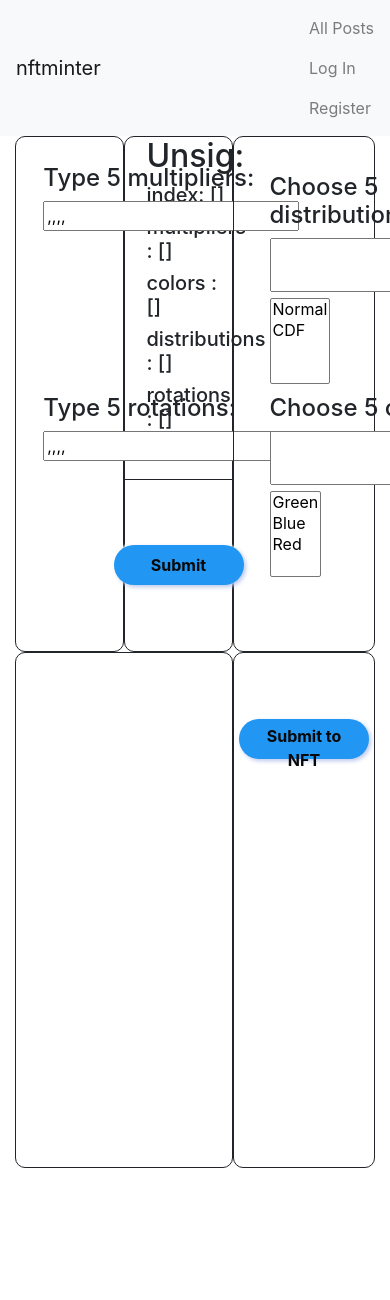
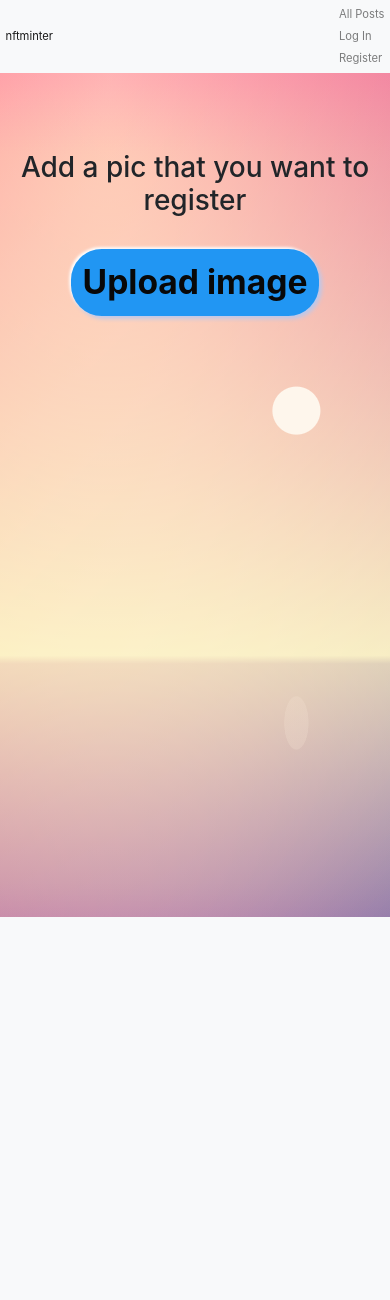
Before and after one commit to MarceloArraes/AdaMinterFinalCs50Harvard, a Django app: page / in a window 390 px wide; the page is wider, and only the part inside the window is pictured. Shown: the top 1300 px of that part. After the commit the page ends 917 px from the top of that part, so only its background shows below. Run offline with Django 3.2, Linux system fonts and the light colour scheme; some libraries are stand-ins or nearby versions.

Commit message:
Making the minter a litle more responsive

```diff
--- a/minter/nftminter/static/nftminter/styles.css
+++ b/minter/nftminter/static/nftminter/styles.css
@@ -1,43 +1,64 @@
+html{
+  /* A cada 1rem = 10px */
+  font-size: 62.5%;
+  margin: 0;
+  padding: 0;
+  width: 100%;
+  height: 100%;
+  box-sizing: border-box;
+}
+.navbar-nav,.navbar-brand{
+  /* A cada 1rem = 10px */
+  font-size: 2rem;
+}
 #img_art {
   align-content: center;
-  width: 100%;
-  height: 100%;
+  width: 90%;
+  height: 90%;
   display: none;
 }
 
-#submit_unsig, button {
-  margin: 5px;
-  min-width: 130px;
-  height: 40px;
+#submit_unsig, button, #labelfile {
+  margin: 0.5rem;
+  min-width: 13rem;
+  height: 4rem;
   color: rgba(220, 236, 241, 0.938);
-  padding: 5px 10px;
+  padding: 0.5rem 1rem;
   font-weight: bold;
   cursor: pointer;
   transition: all 0.3s ease;
   position: relative;
   display: inline-block;
   outline: none;
-  border-radius: 55px;
+  border-radius: 5.5rem;
   border: none;
   background: #2196f3;
-  box-shadow: 2px 2px 4px #bbc8ec, -1px -1px 3px #fff;
+  box-shadow: 0.2rem 0.2rem 0.4rem #bbc8ec, -0.1rem -0.1rem 0.3rem #fff;
   color: #080808;
 }
+h2{
+  font-size: 5rem;
+}
+button, #labelfile {
+  font-size: 2rem;
+}
+
+
 
 #submit_unsig:active {
-  box-shadow: inset 1px 1px 3px #c8d0e7, inset -1px -1px 3px #fff;
+  box-shadow: inset 0.1rem 0.1rem 0.3rem #c8d0e7, inset -0.1rem -0.1rem 0.3rem #fff;
 }
 
-button:active {
-  box-shadow: inset 1px 1px 3px #c8d0e7, inset -1px -1px 3px #fff;
+#labelfile,button:active {
+  box-shadow: inset 0.1rem 0.1rem 0.3rem #c8d0e7, inset -0.1rem -0.1rem 0.3rem #fff;
 }
 .container {
   outline: 10% solid var(--color-primary-dark);
-  box-shadow: 200px;
-  border-radius: 10px;
+  box-shadow: 20rem;
+  border-radius: 1rem;
   display: grid;
-  grid-template-columns: 1fr 1fr 1fr;
-  grid-template-rows: 1fr 1fr 1fr;
+  grid-template-columns: repeat(auto-fit, minmax(20rem, 1fr));
+  grid-template-rows: repeat(auto-fit, minmax(20rem, 1fr));
   gap: 0px 0px;
   grid-auto-flow: row;
   grid-template-areas:
@@ -48,11 +69,11 @@
 
 .div1 {
   padding: 25%;
-  border-radius: 10px;
-  border: 1px solid;
+  border-radius: 1rem;
+  border: 0.1rem solid;
   display: grid;
-  grid-template-columns: 1fr 1fr 1fr;
-  grid-template-rows: 1fr 1fr;
+  grid-template-columns: repeat(auto-fit, minmax(20rem, 1fr));
+  grid-template-rows: repeat(auto-fit, minmax(20rem, 1fr));
   gap: 0px 0px;
   grid-auto-flow: row;
   grid-template-areas:
@@ -71,11 +92,11 @@
 
 .div3 {
   padding: 25%;
-  border-radius: 10px;
-  border: 1px solid;
+  border-radius: 1rem;
+  border: 0.1rem solid;
   display: grid;
-  grid-template-columns: 1fr 1fr 1fr;
-  grid-template-rows: 1fr 1fr;
+  grid-template-columns: repeat(auto-fit, minmax(20rem, 1fr));
+  grid-template-rows: repeat(auto-fit, minmax(20rem, 1fr));
   gap: 0px 0px;
   grid-auto-flow: row;
   grid-template-areas:
@@ -93,17 +114,17 @@
 }
 
 .div5 {
-  border-radius: 10px;
-  border: 1px solid;
+  border-radius: 1rem;
+  border: 0.1rem solid;
   grid-area: div5;
 }
 
 .div4 {
-  border-radius: 10px;
-  border: 1px solid;
+  border-radius: 1rem;
+  border: 0.1rem solid;
   display: grid;
-  grid-template-columns: 1fr 1fr 1fr;
-  grid-template-rows: 1fr 1fr 1fr;
+  grid-template-columns: repeat(auto-fit, minmax(20rem, 1fr));
+  grid-template-rows: repeat(auto-fit, minmax(20rem, 1fr));
   gap: 0px 0px;
   grid-auto-flow: row;
   grid-template-areas:
@@ -114,11 +135,11 @@
 }
 
 .div6 {
-  border-radius: 10px;
-  border: 1px solid;
+  border-radius: 1rem;
+  border: 0.1rem solid;
   display: grid;
-  grid-template-columns: 1fr 1fr 1fr;
-  grid-template-rows: 1fr 1fr 1fr;
+  grid-template-columns: repeat(auto-fit, minmax(20rem, 1fr));
+  grid-template-rows: repeat(auto-fit, minmax(20rem, 1fr));
   gap: 0px 0px;
   grid-auto-flow: row;
   grid-template-areas:
@@ -132,7 +153,7 @@
   padding-left: 20%;
   align-items: center;
   justify-content: center;
-  border-bottom: 1px solid;
+  border-bottom: 0.1rem solid;
   grid-area: unsig_data;
 }
 
@@ -154,7 +175,7 @@
   background: radial-gradient(
       ellipse farthest-side at 76% 77%,
       rgba(245, 228, 212, 0.25) 4%,
-      rgba(255, 255, 255, 0) calc(4% + 1px)
+      rgba(255, 255, 255, 0) calc(4% + 0.1rem)
     ),
     radial-gradient(circle at 76% 40%, #fef6ec 4%, rgba(255, 255, 255, 0) 4.18%),
     linear-gradient(135deg, #ff0000 0%, #000036 100%),
@@ -165,7 +186,7 @@
 * {
   box-sizing: border-box;
 }
-body {
+.body {
   margin: 0;
   padding: 0;
 }
@@ -176,7 +197,7 @@
   background: radial-gradient(
     ellipse farthest-side at 76% 77%,
     rgba(245, 228, 212, 0.25) 4%,
-    rgba(255, 255, 255, 0) calc(4% + 1px)
+    rgba(255, 255, 255, 0) calc(4% + 0.1rem)
   ),
   radial-gradient(circle at 76% 40%, #fef6ec 4%, rgba(255, 255, 255, 0) 4.18%),
   linear-gradient(135deg, #ff0000 0%, #000036 100%),
@@ -189,8 +210,8 @@
 .image_form{
   padding-top: 20%;
   outline: 10% solid var(--color-primary-dark);
-  box-shadow: 200px;
-  border-radius: 10px;
+  box-shadow: 20rem;
+  border-radius: 1rem;
   text-align: center;
   align-self: center;
   align-items: center;
@@ -206,7 +227,7 @@
 }
 .output{
   background-color: white;
-  box-shadow: 0 4px 8px 0 rgba(0, 0, 0, 0.2), 0 6px 20px 0 rgba(0, 0, 0, 0.19);
+  box-shadow: 0 0.4rem 0.8rem 0 rgba(0, 0, 0, 0.2), 0 0.6rem 2rem 0 rgba(0, 0, 0, 0.19);
   display: inline-flex;
   width: 40%;
   height: auto;
@@ -214,3 +235,107 @@
 .content{
   word-break: break-all;
 }
+
+/* media query */
+@media screen and (max-width: 680px) {
+  .output{
+    width: 100%;
+  }
+  html{
+    font-size: 45%;
+    width: auto;
+  }
+  .image_form{
+    /* display: flex; */
+    flex-direction: column;
+  }
+  #img_uploaded{
+    margin: 5rem;
+    font-size: 3rem;
+  }
+  #labelfile{
+    font-size: 4rem;
+    margin: 3rem;
+    min-width: 25rem;
+    height: 8rem;
+    color: rgba(220, 236, 241, 0.938);
+    padding: 1rem 1.7rem;
+    font-weight: bold;
+    cursor: pointer;
+    transition: all 0.3s ease;
+    position: relative;
+    display: inline-block;
+    outline: none;
+    border-radius: 5.5rem;
+    border: none;
+    background: #2196f3;
+    box-shadow: 0.5rem 0.5rem 0.77rem #bbc8ec, -0.3rem -0.3rem 0.5rem #fff;
+    color: #080808;
+  }
+}
+
+input[type="file"] {
+  display: none;
+}
+
+@media screen and (max-width: 410px) {
+  html{
+    font-size: 35%;
+  }
+  .image_form{
+    /* display: flex; */
+    flex-direction: column;
+  }
+  #file,#img_uploaded{
+    margin: 6rem;
+    font-size: 4rem;
+  }
+  #labelfile{
+    font-size: 6rem;
+    margin: 5rem;
+    min-width: 30rem;
+    height: 12rem;
+    color: rgba(220, 236, 241, 0.938);
+    padding: 1.5rem 2rem;
+    font-weight: bold;
+    cursor: pointer;
+    transition: all 0.3s ease;
+    position: relative;
+    display: inline-block;
+    outline: none;
+    border-radius: 5.5rem;
+    border: none;
+    background: #2196f3;
+    box-shadow: 0.5rem 0.5rem 0.77rem #bbc8ec, -0.3rem -0.3rem 0.5rem #fff;
+    color: #080808;
+  }
+}
+
+@media screen and (max-width: 300px) {
+  html{
+    font-size: 25%;
+  }
+  input{
+    font-size: 1.5rem;
+  }
+  #labelfile{
+    font-size: 5rem;
+    margin: 7rem;
+    min-width: 35rem;
+    height: 15rem;
+    color: rgba(220, 236, 241, 0.938);
+    padding: 2rem 3rem;
+    font-weight: bold;
+    cursor: pointer;
+    transition: all 0.3s ease;
+    position: relative;
+    display: inline-block;
+    outline: none;
+    border-radius: 5.5rem;
+    border: none;
+    background: #2196f3;
+    box-shadow: 0.5rem 0.5rem 0.77rem #bbc8ec, -0.3rem -0.3rem 0.5rem #fff;
+    color: #080808;
+  }
+
+}
--- a/minter/nftminter/templates/nftminter/layout.html
+++ b/minter/nftminter/templates/nftminter/layout.html
@@ -3,6 +3,8 @@
 <!DOCTYPE html>
 <html lang="en">
   <head>
+    <meta charset="utf-8">
+    <meta name="viewport" content="width=device-width, initial-scale=1.0">
     <title>{% block title %}Social nftminter{% endblock %}</title>
     <link
       rel="stylesheet"
--- a/minter/nftminter/templates/nftminter/upload.html
+++ b/minter/nftminter/templates/nftminter/upload.html
@@ -150,8 +150,8 @@
     const csrftoken = getCookie('csrftoken');
     setCsrfToken(csrftoken);
     console.log("button clicked");
-    console.log(csrftoken);
     var file = document.getElementById("file").files[0];
+
     var formData = new FormData();
     formData.append("upload", file);
     var response = await fetch("/upload", {
@@ -165,23 +165,22 @@
     .then(data => {
       console.log(data);
       setIpfs_hash(data.ipfs_hash);
-      setFileUrl(data.filename);
+      setFileUrl(data.file_url);
 
       setMetadata({
       ...metadata,
       fileWebLink: `ipfs://${data.ipfs_hash}`,
     });
     var img = document.getElementById('output');
-    img.src = "../static/media/" + data.filename;
+    img.src = data.file_url;
     document.querySelector(".metadata-container").style.display = "inline-flex";
     document.querySelector(".metadata-container").style.verticalAlign  = "top";
     document.querySelector(".image_form").style.display = "none";
 
 
       console.log(data.ipfs_hash);
-      console.log(data.filename);
+      console.log(data.file_url);
     })
-    .catch(err => console.log(err));
     }
 
     async function fetchFees() {
@@ -217,6 +216,8 @@
           return result;
         });
         return minted;
+
+
 
     }
 
@@ -293,11 +294,11 @@
 
     return (
       <div id="projectCreate" className="image-container">
-        <div class="image_form" id="image_form">
+        <div className="image_form" id="image_form">
         <h2>Add a pic that you want to register</h2>
-        <input id="file" type="file" name="upload" accept="image/*" />
-        <button id="img_uploaded" type="submit" onClick={imageRegister}>Submit</button>
-        </div>
+        <label id="labelfile" for="file">Upload image</label>
+        <input id="file" type="file" name="file" accept="image/*" onChange={imageRegister}/>
+         </div>
       <div >
         <div className="metadata-container">
           <label>
--- a/minter/nftminter/urls.py
+++ b/minter/nftminter/urls.py
@@ -5,7 +5,7 @@
 from django.conf import settings
 
 urlpatterns = [
-    path("", views.index, name="index"),
+    path("", views.ipfsRegister, name="index"),
     path("fees", views.fees, name="fees"),
     path("unsig", views.createUnsig, name="createUnsig"),
     path("login", views.login_view, name="login"),
```
Also changed, not shown: minter/nftminter/static/ipfs/_pinImgToPinata.js (+2 -5 lines), README.md, minter/minter/settings.py (line endings or trailing spaces), 1 other file.
